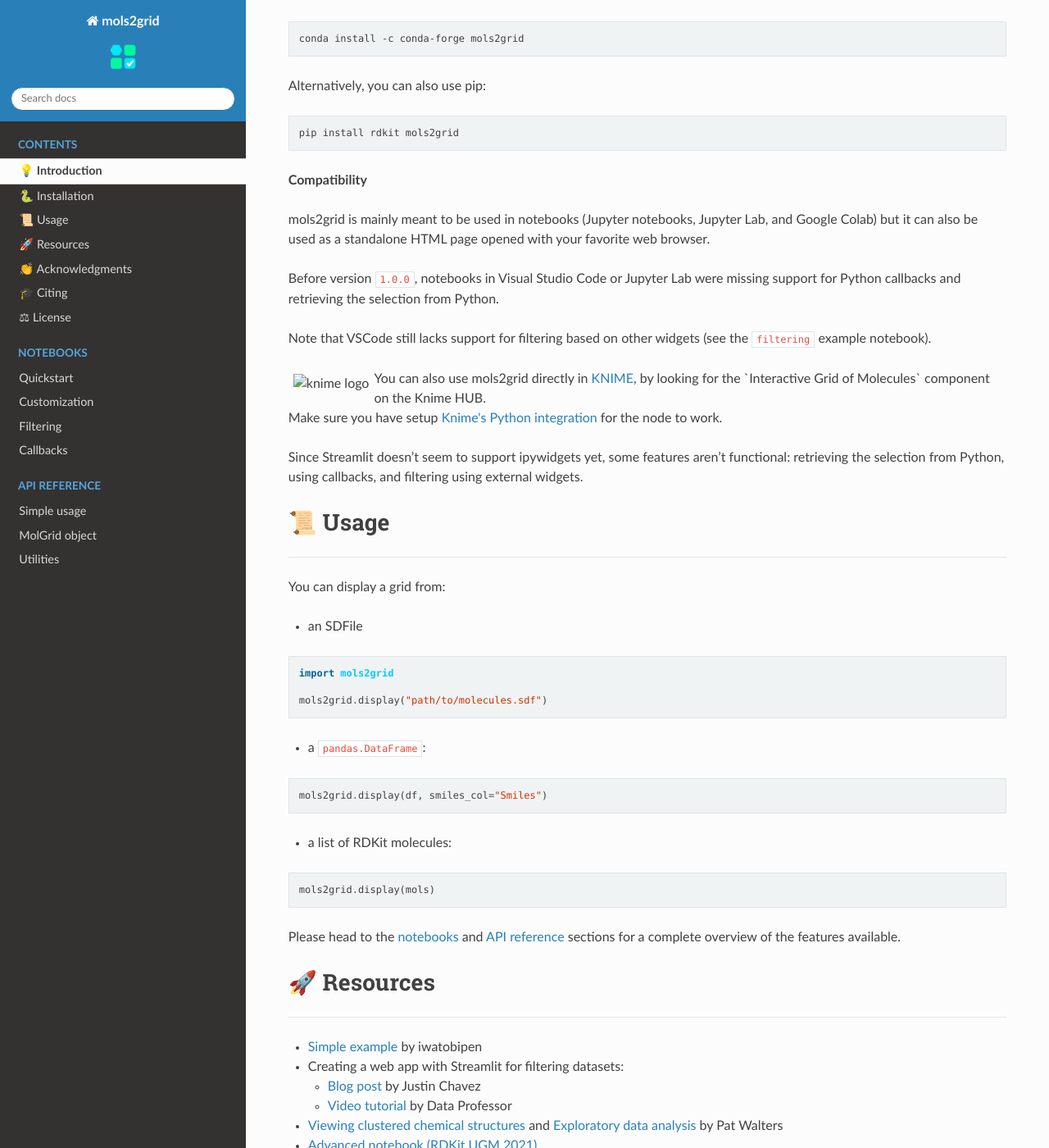
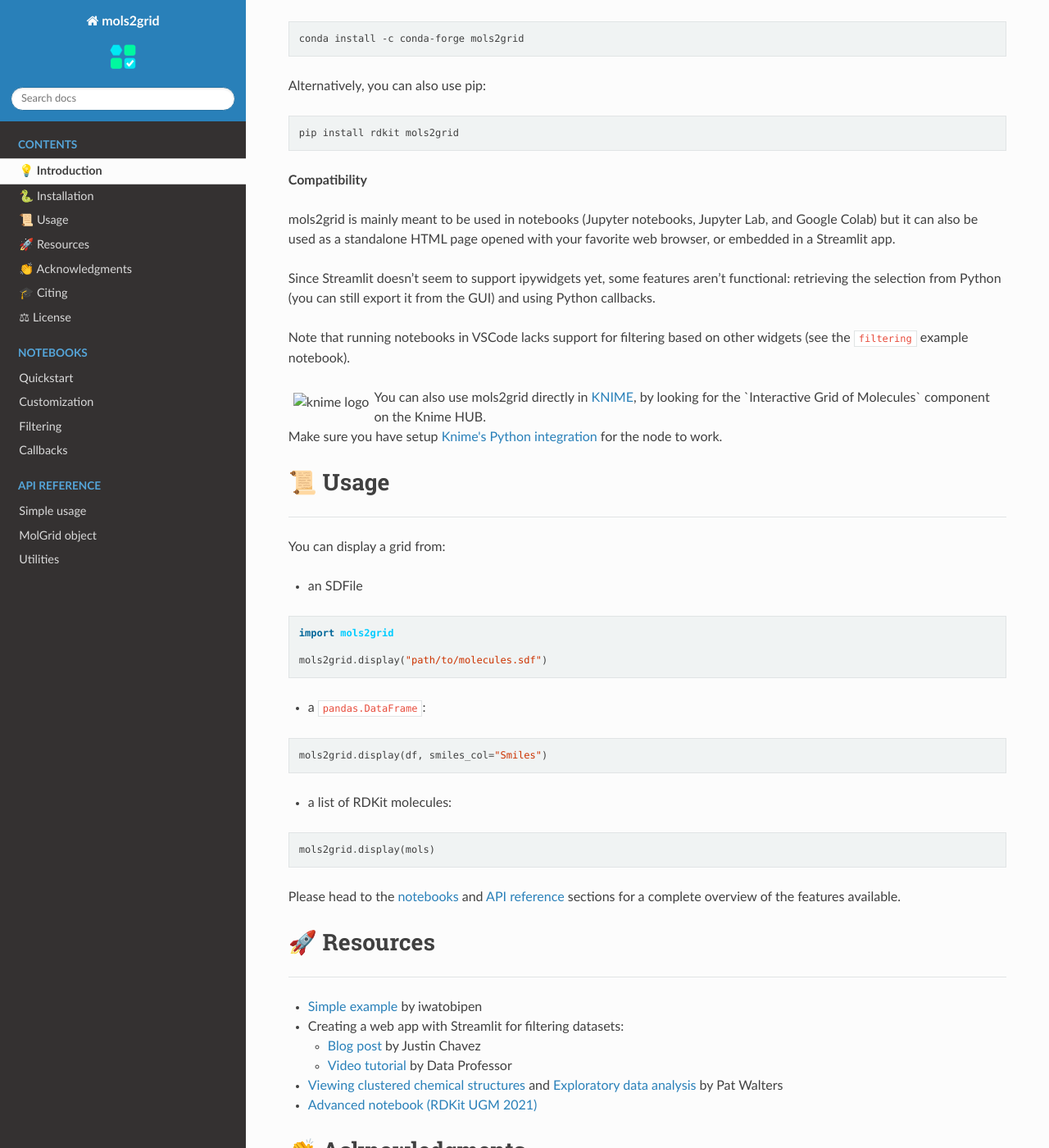
Before and after one commit to cbouy/mols2grid, a Sphinx documentation site: the page built from docs/contents.md, in a window 1280 px wide and 1400 px high, scrolled down 1246 px. Shown: the whole window at 82% size. Built offline with Sphinx 7.4.7 and the Read the Docs theme 2.0.0, drawn with Linux system fonts in a browser that asks for light colours; some of the changed text lies outside the part shown.

Commit message:
fix docs homepage

```diff
--- a/docs/contents.md
+++ b/docs/contents.md
@@ -31,17 +31,16 @@
 
 **Compatibility**
 
-mols2grid is mainly meant to be used in notebooks (Jupyter notebooks, Jupyter Lab, and Google Colab) but it can also be used as a standalone HTML page opened with your favorite web browser.
+mols2grid is mainly meant to be used in notebooks (Jupyter notebooks, Jupyter Lab, and Google Colab) but it can also be used as a standalone HTML page opened with your favorite web browser, or embedded in a Streamlit app.
 
-Before version `1.0.0`, notebooks in Visual Studio Code or Jupyter Lab were missing support for Python callbacks and retrieving the selection from Python.
+Since Streamlit doesn't seem to support ipywidgets yet, some features aren't functional: retrieving the selection from Python (you can still export it from the GUI) and using Python callbacks.
 
-Note that VSCode still lacks support for filtering based on other widgets (see the `filtering` example notebook).
+Note that running notebooks in VSCode lacks support for filtering based on other widgets (see the `filtering` example notebook).
 
 <img alt="knime logo" align="left" style="padding:6px" src="https://www.knime.com/sites/default/files/favicons/favicon-32x32.png"/>
 <p>You can also use mols2grid directly in <a href="https://www.knime.com/">KNIME</a>, by looking for the `Interactive Grid of Molecules` component on the Knime HUB.<br/>
 Make sure you have setup <a href="https://docs.knime.com/latest/python_installation_guide">Knime's Python integration</a> for the node to work.</p>
 
-Since Streamlit doesn't seem to support ipywidgets yet, some features aren't functional: retrieving the selection from Python, using callbacks, and filtering using external widgets.
 
 # 📜 Usage
 ---
```
